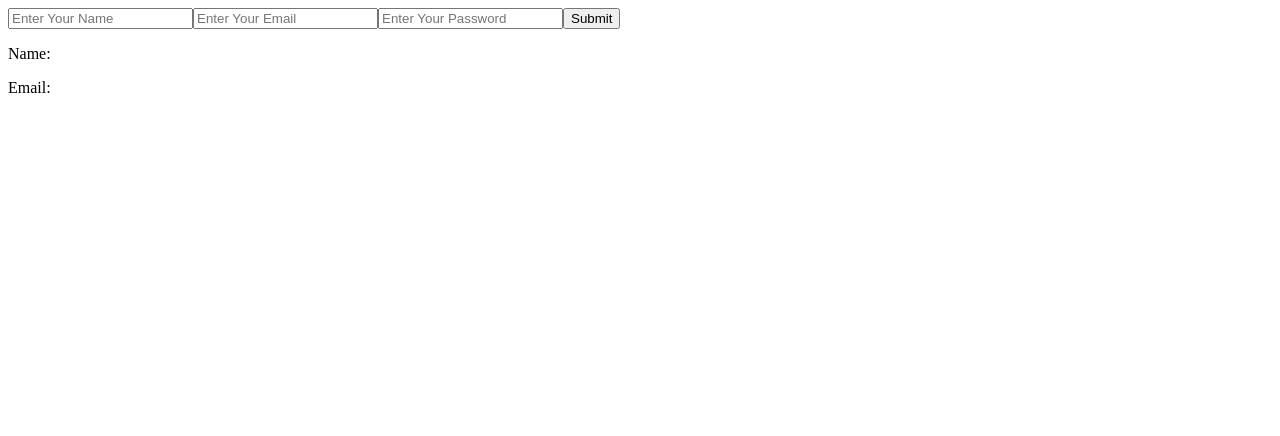
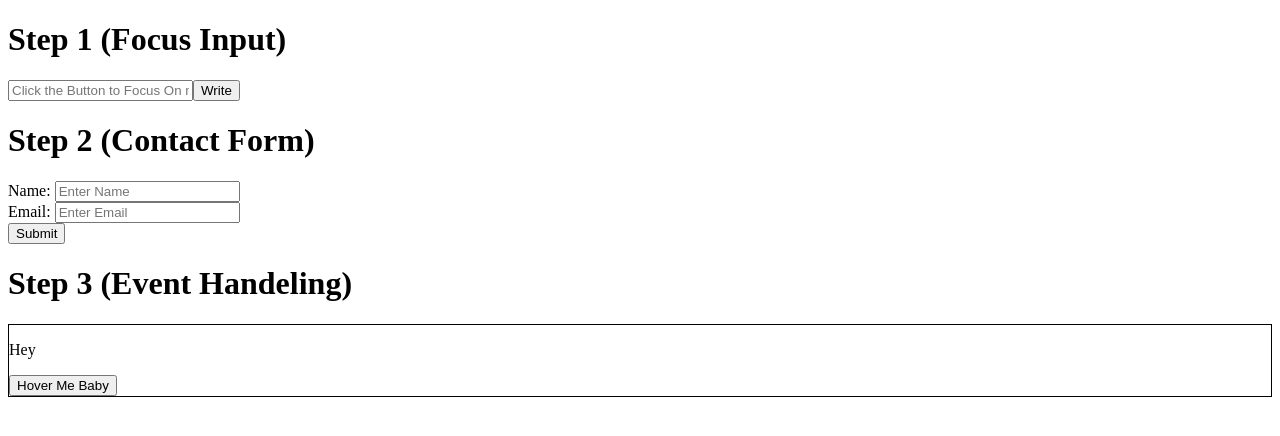
Before and after one commit to LokendraNath/React-19-Learning, a React (Vite) app in the folder Typescript_X_React/: page / in a window 1280 px wide. Shown: the top 436 px of the page. Built offline with nearby package versions, Linux system fonts and the light colour scheme.

Commit message:
Event Handlling With Types (MouseEnter())

```diff
--- a/Typescript_X_React/src/App.tsx
+++ b/Typescript_X_React/src/App.tsx
@@ -4,7 +4,11 @@
 // import STE from "./STE";
 // import STExTodo from "./components/STExTodo";
 
-import { Form } from "./components/RFExForm";
+import { ContactForm } from "./components/RFEExContactForm";
+import EventHandeling from "./components/RFEExEventHandling";
+import { FocusInput } from "./components/RFEExFocusInput";
+
+// import { Form } from "./components/RFExForm";
 
 // import STExTodo from "./components/STExTodo";
 
@@ -29,7 +33,11 @@ export const App = () => {
       {/* <STE /> */}
       {/* <STExTodo /> */}
       {/* ========== useRef, Form , Event ==========*/}
-      <Form /> {/* Basic Form*/}
+      {/* <Form /> Basic Form */}
+      {/* ========== useRef, Form , Event Exercise ==========*/}
+      <FocusInput />
+      <ContactForm />
+      <EventHandeling />
     </div>
   );
 };
--- /dev/null
+++ b/Typescript_X_React/src/components/RFEExEventHandling.tsx
@@ -0,0 +1,18 @@
+const EventHandeling = () => {
+  const handleMouseBtn = (e: React.MouseEvent<HTMLButtonElement>) => {
+    console.log("Button Click", e.currentTarget);
+  };
+  const handleMouseDiv = (e: React.MouseEvent<HTMLDivElement>) => {
+    console.log("Mouse Entered", e.currentTarget);
+  };
+  return (
+    <div onMouseEnter={handleMouseDiv}>
+      <h1>Step 3 (Event Handeling)</h1>
+      <div style={{ border: "1px solid" }}>
+        <p>Hey</p>
+        <button onClick={handleMouseBtn}>Hover Me Baby</button>
+      </div>
+    </div>
+  );
+};
+export default EventHandeling;
```
